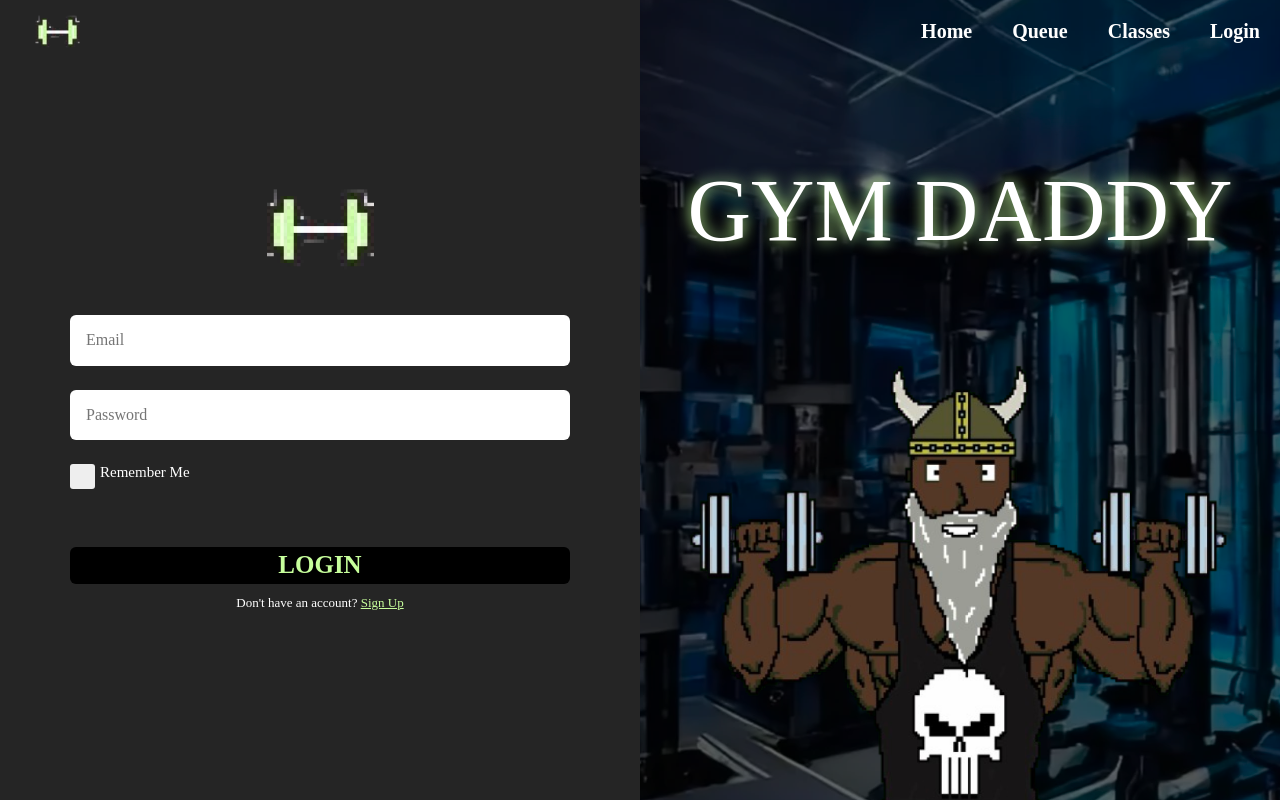
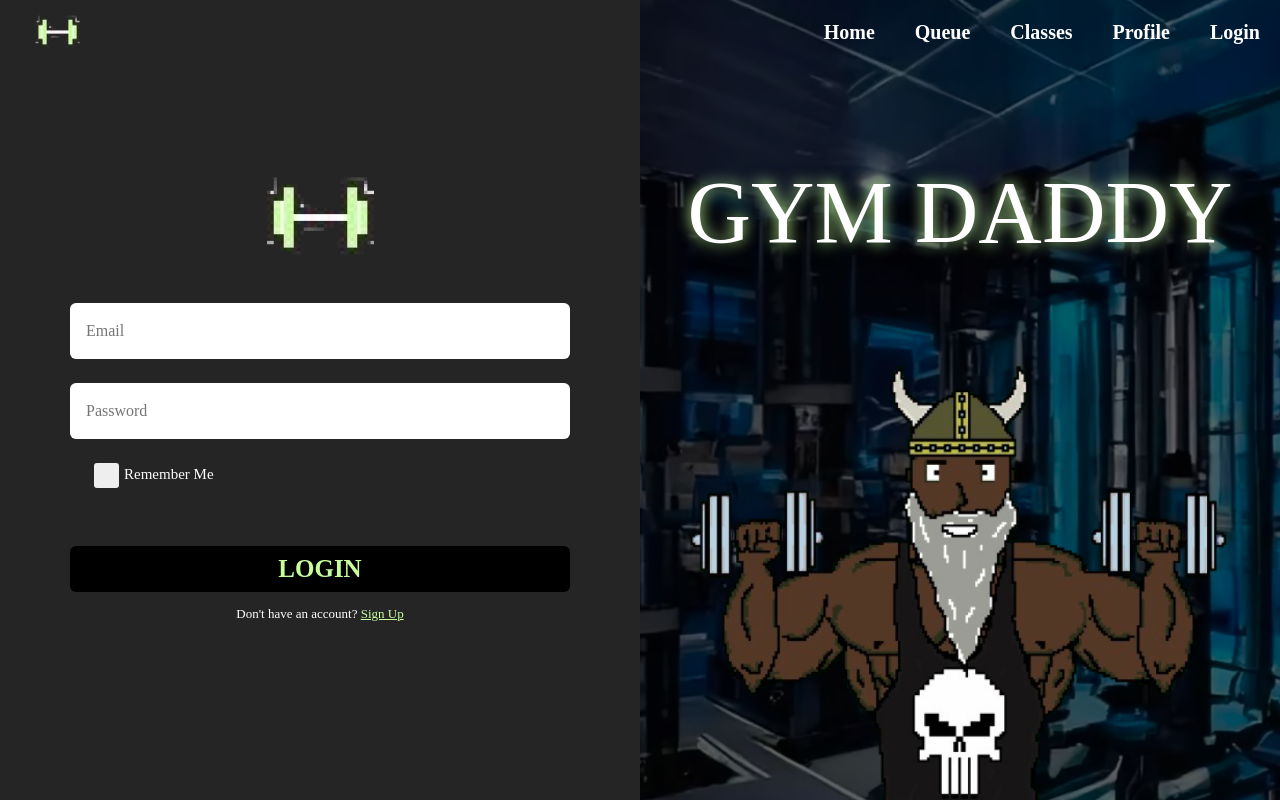
Before and after one commit to vynious/gym-daddy-app, a Vue app: page /login in a window 1280 px wide. Built offline with nearby package versions, Linux system fonts and the light colour scheme; a web font is replaced by a local one.

Commit message:
updated navbar styling and import bootstrap

```diff
--- a/src/components/NavigationBar.vue
+++ b/src/components/NavigationBar.vue
@@ -28,8 +28,7 @@
 
 .navbar-container {
   display: flex;
-  justify-content: space-between;
-  align-items: center;
+  justify-content: flex-end;
 }
 
 .navbar-menu {
@@ -38,7 +37,6 @@
   margin: 0;
   font-weight: bold;
   font-size: 20px;
-  margin-left: 20px;
 }
 
 .navbar-menu li {
@@ -63,17 +61,17 @@
 
 <template>
   <nav class="navbar">
+    <img
+      src="../images/icons-8-dumbbell-32-removebg-preview-10.png"
+      alt="logo"
+      class="navbar-logo"
+    />
     <div class="navbar-container">
-      <img
-        src="../images/icons-8-dumbbell-32-removebg-preview-10.png"
-        alt="logo"
-        class="navbar-logo"
-      />
-
       <ul class="navbar-menu">
         <li><router-link to="/">Home</router-link></li>
         <li><router-link to="/queue">Queue</router-link></li>
-        <li><router-link to="/queue">Classes</router-link></li>
+        <li><router-link to="/book">Classes</router-link></li>
+        <li><router-link to="/profile">Profile</router-link></li>
         <li><router-link to="/login">Login</router-link></li>
       </ul>
     </div>
--- a/src/main.js
+++ b/src/main.js
@@ -1,7 +1,7 @@
 import { createApp } from "vue";
 import App from "./App.vue";
 import router from "./router";
-// import 'bootstrap/dist/css/bootstrap.min.css'
+import 'bootstrap/dist/css/bootstrap.min.css'
 
 // this is for the ant design library
 import Antd from "ant-design-vue";
--- a/src/router/index.js
+++ b/src/router/index.js
@@ -27,9 +27,6 @@ const router = createRouter({
             }
 
         },
-        {
-        },
-
         {
             path: '/book',
             name: 'book',
```
Also changed, not shown: 1 other file (tests, documents, lock files or other folders).
